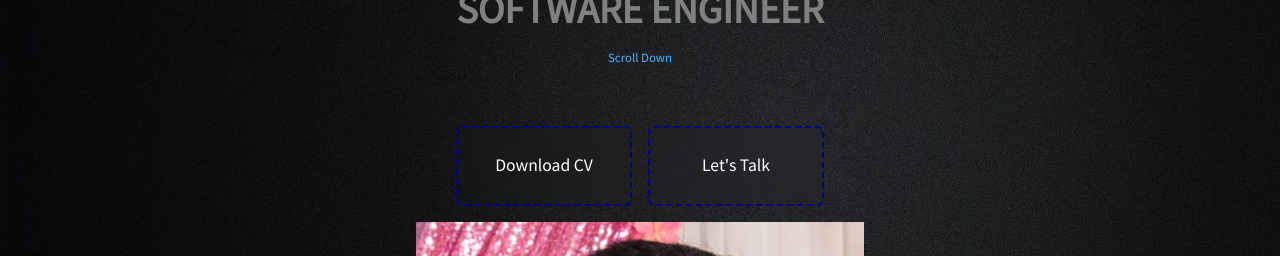
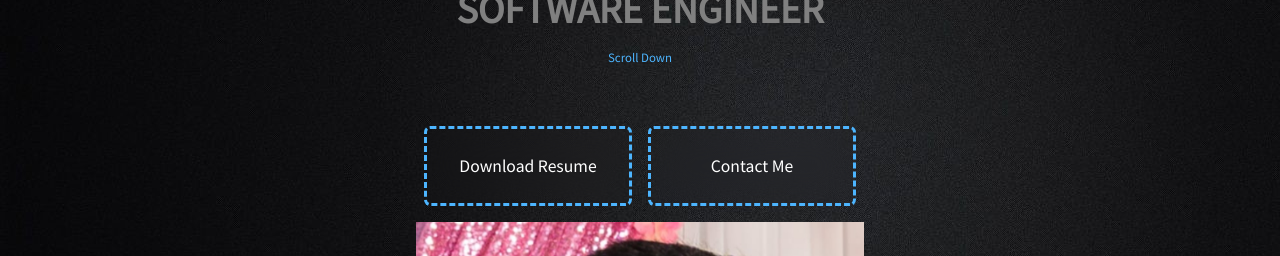
Before and after one commit to aryanjairath/Aryan-s-Portfolio-Website, a React (Create React App) app: page / in a window 1280 px wide. Shown: the part 300-556 px from the top of the page. Built offline with nearby package versions, Linux system fonts and the light colour scheme; a web font is replaced by a local one.

Commit message:
css styles

```diff
--- a/src/components/about/about.css
+++ b/src/components/about/about.css
@@ -1,6 +1,6 @@
 .about_container{
     display: grid;
-    grid-template-columns: 35% 50%;
+    grid-template-columns: 29% 50%;
     gap: 8%;
 }
 .modal{
@@ -45,7 +45,7 @@
     display: grid;
     margin-left: 5%;
     margin-right: 5%;
-    width: 100%;
+    width: 110%;
     grid-template-columns: repeat(3, 1fr);
     gap: 1.5rem;
     margin-bottom: 5%;
--- a/src/components/footer/footer.css
+++ b/src/components/footer/footer.css
@@ -9,7 +9,7 @@ footer a{
     color: rgb(116, 116, 157);
 }
 .footer_logo{
-    font-size:1.7rem;
+    font-size:1.2rem;
     font-weight: 500;
     margin-bottom:1rem;
     transform: scale(1.5);
--- a/src/components/header/CTA.jsx
+++ b/src/components/header/CTA.jsx
@@ -3,8 +3,8 @@ import C from '../../assets/Aryan_Jairath_s_Resume.pdf'
 const CTA = () => {
   return (
     <div className ="cta">
-        <a href = {C} className = 'btn'>Download CV </a>
-        <a href="#contact" className = 'btn'>Let's Talk</a>
+        <a href = {C} className = 'btn'>Download Resume</a>
+        <a href="#contact" className = 'btn'>Contact Me</a>
 
     </div>
   )
--- a/src/components/header/header.css
+++ b/src/components/header/header.css
@@ -24,15 +24,15 @@ section > h5{
 
 }
 .cta a{
-    width: 11rem;
+    width: 13rem;
     height:5rem;
     text-align: center;
     line-height: 3.2rem;
     border-color: transparent;
     font-size: 1.1rem;
-    backdrop-filter: blur(3px);
+    backdrop-filter: blur(18px);
     color: white;
-    border: 2px dashed darkblue;
+    border: 3px dashed var(--color-primary);
 }
 .cta a:hover{
 
```
